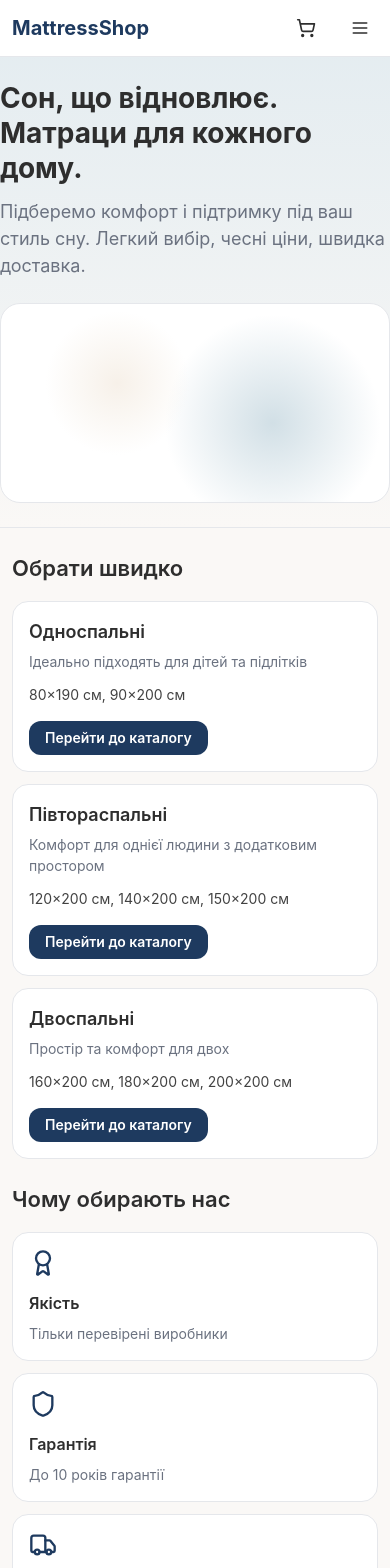
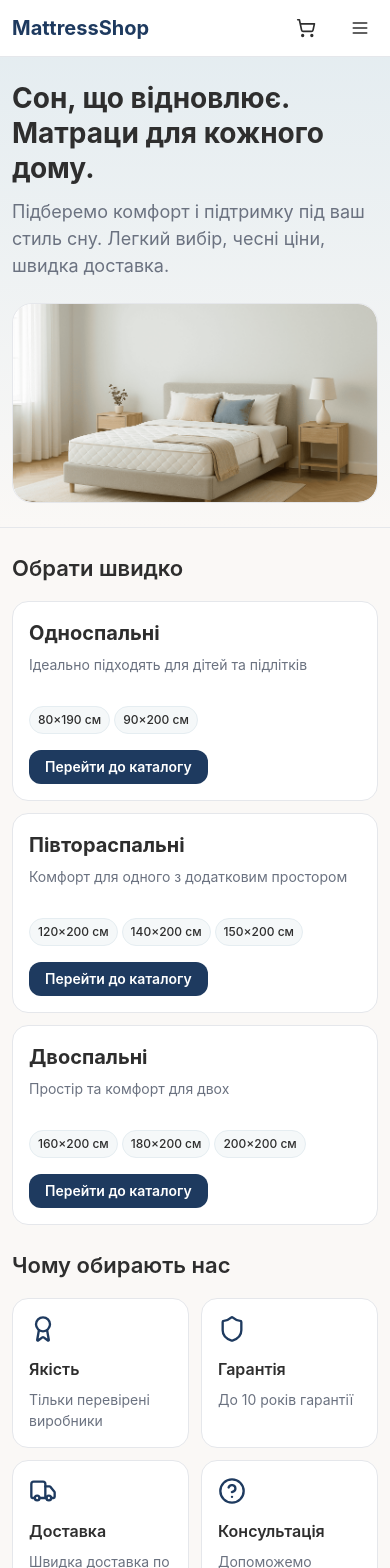
Before and after one commit to Greenfield-Taster/mattress-shop, a React (Vite) app: page / in a window 390 px wide. Shown: the top 1568 px of the page. Built offline with nearby package versions, Linux system fonts and the light colour scheme.

Commit message:
Fix adaptive at home and header section

```diff
--- a/src/components/layout/Header.jsx
+++ b/src/components/layout/Header.jsx
@@ -1,4 +1,4 @@
-import { useState } from "react";
+import { useState, useEffect, useRef } from "react";
 import { Link, useLocation } from "react-router-dom";
 import { ShoppingCart, Menu, X, User } from "lucide-react";
 import Modal from "../ui/Modal";
@@ -9,6 +9,8 @@ const Header = () => {
   const [isMobileMenuOpen, setIsMobileMenuOpen] = useState(false);
   const [cartCount] = useState(0); // TODO: connect to cart state
   const [isLoginModalOpen, setIsLoginModalOpen] = useState(false);
+  const mobileMenuRef = useRef(null);
+  const mobileMenuButtonRef = useRef(null);
 
   const location = useLocation();
 
@@ -19,6 +21,35 @@ const Header = () => {
   const toggleMobileMenu = () => {
     setIsMobileMenuOpen(!isMobileMenuOpen);
   };
+
+  useEffect(() => {
+    const handleClickOutside = (event) => {
+      if (
+        isMobileMenuOpen &&
+        mobileMenuRef.current &&
+        !mobileMenuRef.current.contains(event.target) &&
+        !mobileMenuButtonRef.current.contains(event.target)
+      ) {
+        setIsMobileMenuOpen(false);
+      }
+    };
+
+    const handleScroll = () => {
+      if (isMobileMenuOpen) {
+        setIsMobileMenuOpen(false);
+      }
+    };
+
+    if (isMobileMenuOpen) {
+      document.addEventListener("mousedown", handleClickOutside);
+      window.addEventListener("scroll", handleScroll);
+    }
+
+    return () => {
+      document.removeEventListener("mousedown", handleClickOutside);
+      window.removeEventListener("scroll", handleScroll);
+    };
+  }, [isMobileMenuOpen]);
 
   return (
     <header className="header">
@@ -79,6 +110,7 @@ const Header = () => {
           </div>
 
           <button
+            ref={mobileMenuButtonRef}
             className="header__mobile-menu-btn"
             onClick={toggleMobileMenu}
             aria-label="Відкрити меню"
@@ -88,6 +120,7 @@ const Header = () => {
         </div>
 
         <div
+          ref={mobileMenuRef}
           className={`header__mobile-menu ${isMobileMenuOpen ? "open" : ""}`}
         >
           <nav className="header__mobile-nav">
--- a/src/pages/Home.jsx
+++ b/src/pages/Home.jsx
@@ -1,6 +1,7 @@
 import React from "react";
 import { Link } from "react-router-dom";
 import { Award, Shield, Truck, HelpCircle } from "lucide-react";
+import mattressImage from "../assets/images/variant-1.png";
 import "../styles/pages/_home.scss";
 
 const Home = () => {
@@ -17,7 +18,13 @@ const Home = () => {
               чесні ціни, швидка доставка.
             </p>
           </div>
-          <div className="hero__art" aria-hidden="true" />
+          <div className="hero__art" aria-hidden="true">
+            <img
+              src={mattressImage}
+              alt="Комфортний матрац"
+              className="hero__image"
+            />
+          </div>
         </div>
       </section>
 
@@ -34,7 +41,10 @@ const Home = () => {
                   Ідеально підходять для дітей та підлітків
                 </p>
               </header>
-              <p className="card__sizes">80×190 см, 90×200 см</p>
+              <div className="card__sizes">
+                <div className="size-pill">80×190 см</div>
+                <div className="size-pill">90×200 см</div>
+              </div>
               <Link
                 to="/catalog?type=single"
                 className="btn"
@@ -48,10 +58,14 @@ const Home = () => {
               <header className="card__head">
                 <h3 className="card__title">Півтораспальні</h3>
                 <p className="card__tag">
-                  Комфорт для однієї людини з додатковим простором
+                  Комфорт для одного з додатковим простором
                 </p>
               </header>
-              <p className="card__sizes">120×200 см, 140×200 см, 150×200 см</p>
+              <div className="card__sizes">
+                <div className="size-pill">120×200 см</div>
+                <div className="size-pill">140×200 см</div>
+                <div className="size-pill">150×200 см</div>
+              </div>
               <Link
                 to="/catalog?type=one-and-half"
                 className="btn"
@@ -66,7 +80,11 @@ const Home = () => {
                 <h3 className="card__title">Двоспальні</h3>
                 <p className="card__tag">Простір та комфорт для двох</p>
               </header>
-              <p className="card__sizes">160×200 см, 180×200 см, 200×200 см</p>
+              <div className="card__sizes">
+                <div className="size-pill">160×200 см</div>
+                <div className="size-pill">180×200 см</div>
+                <div className="size-pill">200×200 см</div>
+              </div>
               <Link
                 to="/catalog?type=double"
                 className="btn"
--- a/src/styles/components/_header.scss
+++ b/src/styles/components/_header.scss
@@ -224,14 +224,17 @@
     border-radius: 12px;
     display: flex;
     align-items: center;
-    justify-content: center; // Центруємо текст
+    justify-content: center;
     gap: v.$sp-8;
     font-size: v.$fs-16;
+    font-weight: v.$weight-medium;
     background: none;
     border: none;
     width: 100%;
     text-align: center;
     cursor: pointer;
+    color: v.$color-text;
+    text-decoration: none;
 
     &:hover {
       background: color-mix(in oklab, #{v.$color-primary} 8%, transparent);
@@ -243,9 +246,20 @@
       color: v.$color-primary-ink;
     }
   }
+
+  button.header__nav-link {
+    font-weight: v.$weight-semibold;
+    background: color-mix(in oklab, #{v.$color-primary} 8%, white);
+    border: 1px solid color-mix(in oklab, #{v.$color-primary} 20%, white);
+    color: v.$color-primary-ink;
+
+    &:hover {
+      background: color-mix(in oklab, #{v.$color-primary} 15%, white);
+      border-color: color-mix(in oklab, #{v.$color-primary} 35%, white);
+    }
+  }
 }
 
-/* Mobile responsive adjustments */
 @media (max-width: 520px) {
   .header__container {
     padding-inline: v.$sp-12;
--- a/src/styles/pages/_home.scss
+++ b/src/styles/pages/_home.scss
@@ -67,9 +67,19 @@
     ),
     #{v.$color-surface};
   border: 1px solid v.$color-border;
+  overflow: hidden;
+  display: flex;
+  align-items: center;
+  justify-content: center;
 }
 
-/* Quick chooser */
+.hero__image {
+  width: 100%;
+  height: 100%;
+  object-fit: cover;
+  border-radius: 19px;
+}
+
 .chooser {
   padding: v.$sp-32 0 v.$sp-8;
 }
@@ -85,14 +95,18 @@
   border: 1px solid v.$color-border;
   border-radius: 16px;
   padding: v.$sp-16;
-  display: grid;
-  align-content: start;
+  display: flex;
+  flex-direction: column;
   gap: v.$sp-12;
   transition: transform 0.2s ease, box-shadow 0.2s ease;
 
   &:hover {
     transform: translateY(-2px);
     box-shadow: 0 4px 12px rgba(0, 0, 0, 0.1);
+  }
+
+  .btn {
+    margin-top: v.$sp-4;
   }
 }
 
@@ -104,8 +118,8 @@
 .card__title {
   margin: 0;
   font-family: v.$font-heading;
-  font-size: v.$fs-18;
-  font-weight: v.$weight-semibold;
+  font-size: v.$fs-20;
+  font-weight: v.$weight-bold;
   color: v.$color-text;
 }
 
@@ -114,13 +128,44 @@
   color: v.$color-text-muted;
   font-size: v.$fs-14;
   line-height: v.$lh-normal;
+  height: 30px;
+
+  @media (max-width: 400px) {
+    height: 40px;
+  }
 }
 
 .card__sizes {
-  margin: 0 0 4px;
+  margin: 0;
+  display: flex;
+  flex-wrap: wrap;
+  gap: 6px;
+  flex-shrink: 0;
+}
+
+.size-pill {
   color: v.$color-text;
-  font-size: v.$fs-14;
-  opacity: 0.9;
+  font-size: v.$fs-12;
+  font-weight: v.$weight-medium;
+  background: color-mix(in oklab, #{v.$color-primary} 8%, white);
+  border: 1px solid color-mix(in oklab, #{v.$color-primary} 20%, white);
+  border-radius: 20px;
+  padding: 4px 10px;
+  transition: all 0.2s ease;
+  white-space: nowrap;
+  cursor: pointer;
+  user-select: none;
+
+  &:hover {
+    background: color-mix(in oklab, #{v.$color-primary} 15%, white);
+    border-color: color-mix(in oklab, #{v.$color-primary} 35%, white);
+    transform: translateY(-1px);
+  }
+
+  &:active {
+    transform: translateY(0);
+    background: color-mix(in oklab, #{v.$color-primary} 20%, white);
+  }
 }
 
 .btn {
@@ -209,7 +254,7 @@
   .hero__inner {
     grid-template-columns: 1fr;
     gap: v.$sp-24;
-    padding: v.$sp-32 0;
+    padding: v.$sp-24 v.$sp-12;
   }
 
   .hero__art {
@@ -219,6 +264,11 @@
   .chooser__grid {
     grid-template-columns: 1fr;
     gap: v.$sp-12;
+  }
+
+  .card {
+    height: auto;
+    min-height: 200px;
   }
 
   .why__grid {
@@ -233,7 +283,7 @@
   }
 
   .hero__inner {
-    padding: v.$sp-24 0;
+    padding: v.$sp-24 v.$sp-12;
   }
 
   .hero__art {
@@ -244,11 +294,33 @@
     padding: v.$sp-24 0 v.$sp-8;
   }
 
+  .size-pill {
+    font-size: v.$fs-12;
+    padding: 4px 8px;
+    border-radius: 16px;
+  }
+
+  .card__sizes {
+    gap: 4px;
+  }
+
   .why {
     padding: v.$sp-16 0 v.$sp-32;
   }
 
   .why__grid {
-    grid-template-columns: 1fr;
+    grid-template-columns: 1fr 1fr;
   }
 }
+
+@media (max-width: 360px) {
+  .size-pill {
+    font-size: 12px;
+    padding: 4px 6px;
+    border-radius: 14px;
+  }
+
+  .card__sizes {
+    gap: 5px;
+  }
+}
```
Also changed, not shown: src/assets/images/variant-1.png (added), src/assets/images/variant-2.png (added).
